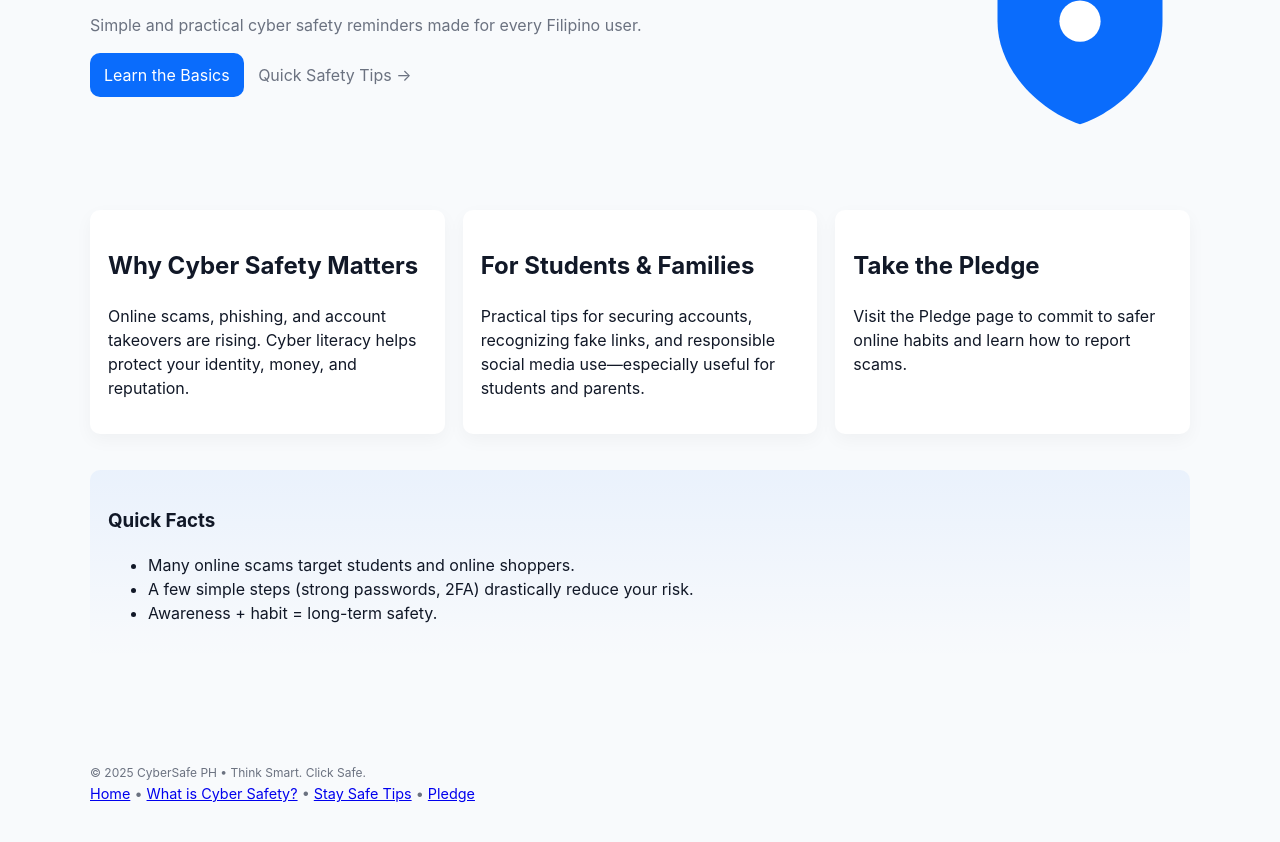
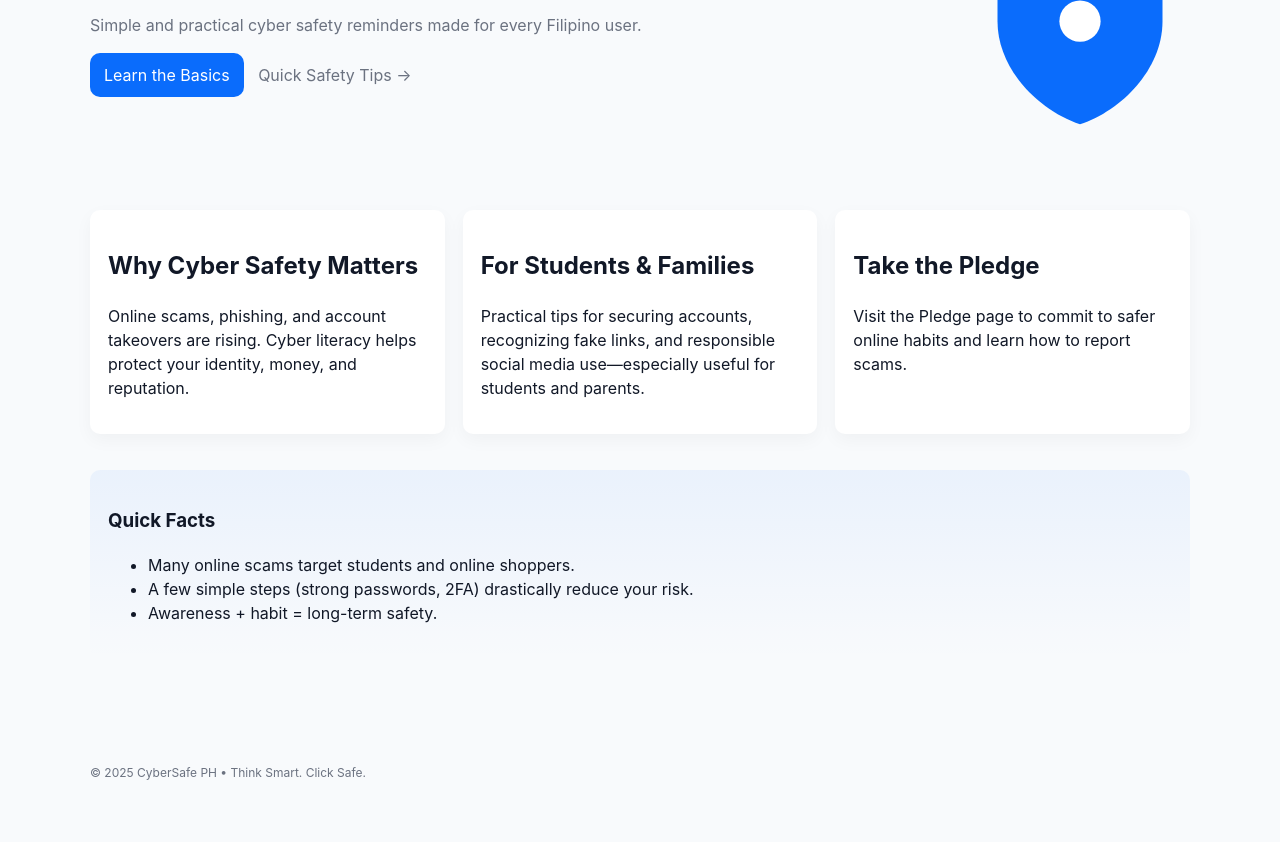
Before and after one commit to jamireako2006-pixel/BossMaster.github.io, a plain HTML site: page index.html in a window 1280 px wide. Shown: the part 258-1100 px from the top of the page. Drawn offline with Linux system fonts and the light colour scheme.

Commit message:
Update index.html

```diff
--- a/index.html
+++ b/index.html
@@ -72,12 +72,6 @@
   <footer class="site-footer">
     <div class="container">
       <small>© <span id="year"></span> CyberSafe PH • Think Smart. Click Safe.</small>
-      <nav class="footer-nav">
-        <a href="index.html">Home</a> •
-        <a href="what.html">What is Cyber Safety?</a> •
-        <a href="tips.html">Stay Safe Tips</a> •
-        <a href="contact.html">Pledge</a>
-      </nav>
     </div>
   </footer>
 
```
